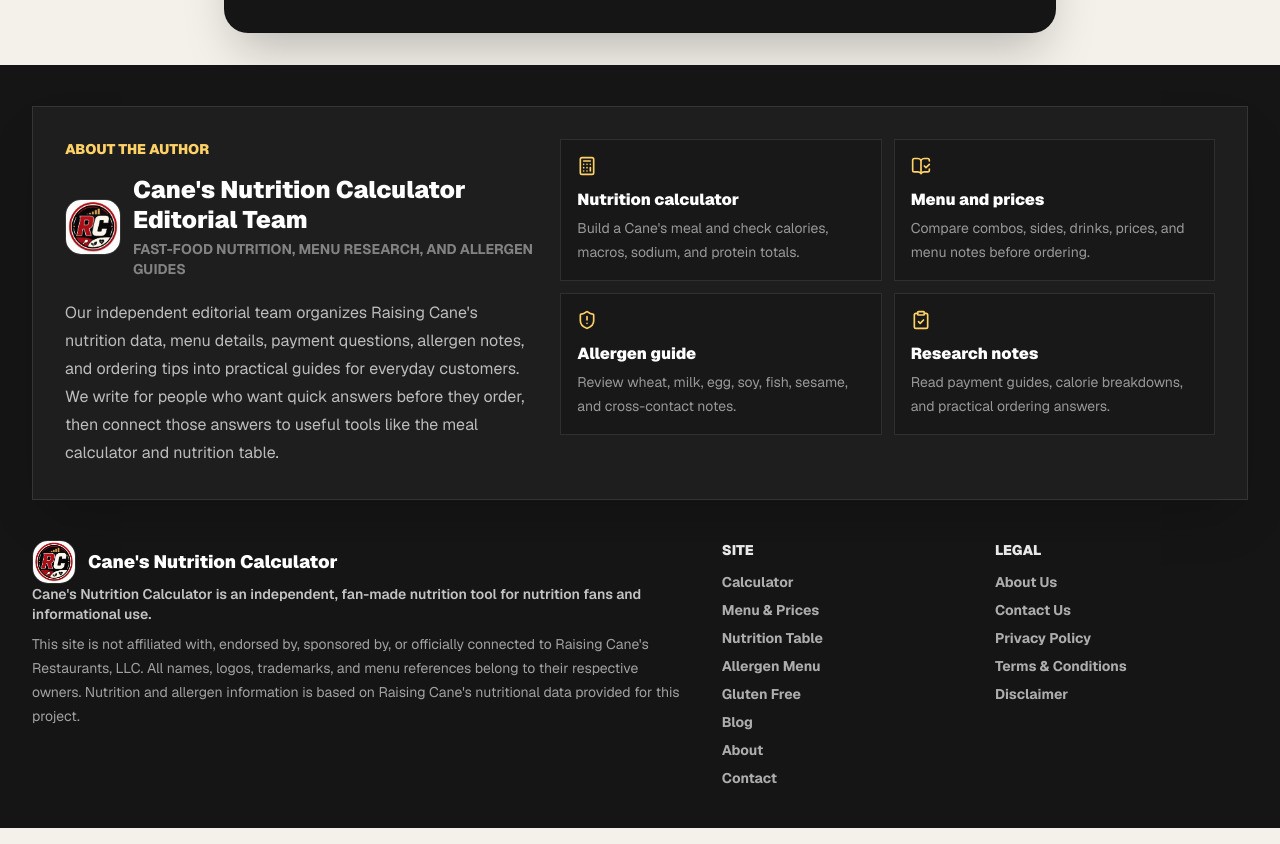
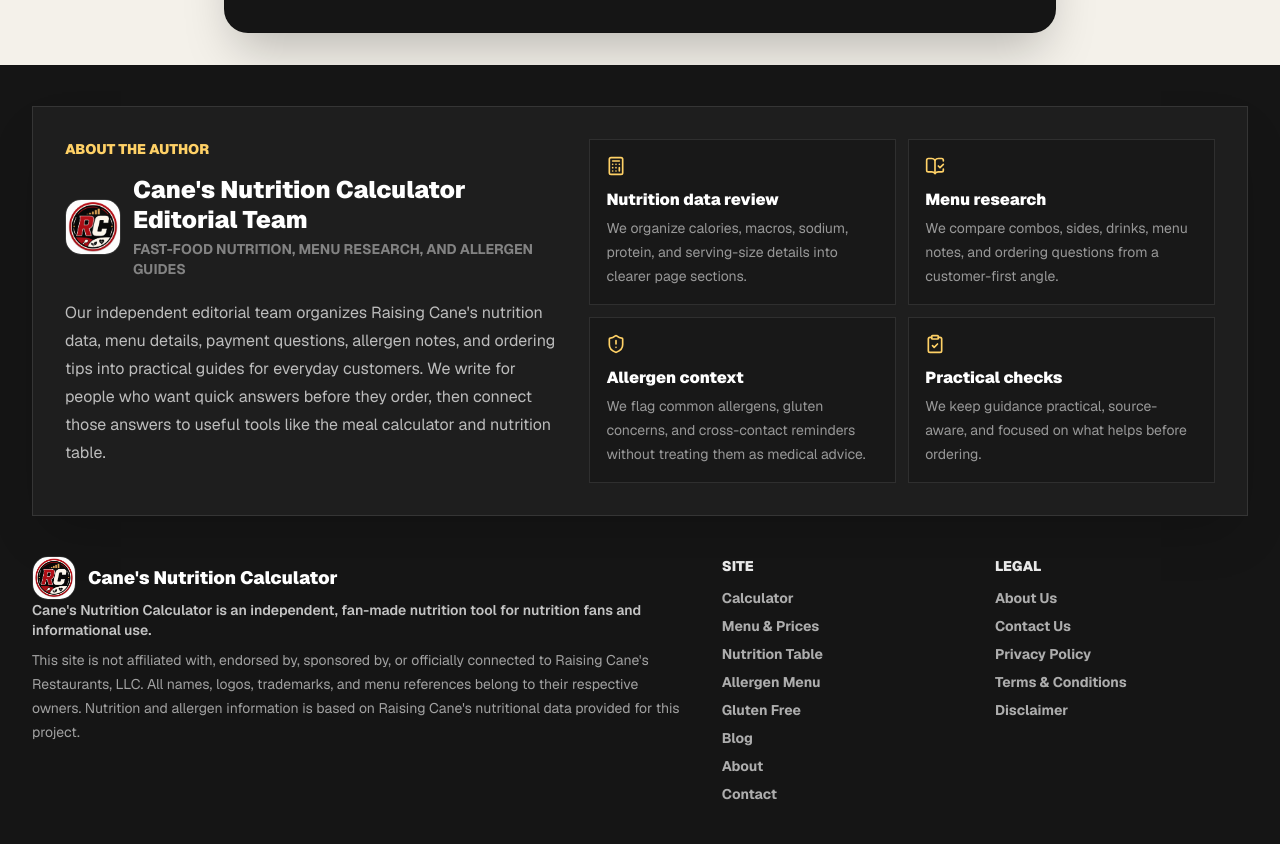
Before and after one commit to timhortonsmenu11-lang/canes-calculator, a Next.js app: page /blog in a window 1280 px wide. Shown: the part 1600-2444 px from the top of the page. Built offline with nearby package versions, Linux system fonts and the light colour scheme.

Commit message:
chnage author bio

```diff
--- a/src/components/SiteChrome.tsx
+++ b/src/components/SiteChrome.tsx
@@ -246,7 +246,7 @@
 function AuthorBio() {
   return (
     <section className="mx-auto mb-10 max-w-7xl border border-white/10 bg-white/[0.04] p-5 text-white shadow-2xl shadow-black/20 sm:p-8">
-      <div className="grid gap-6 lg:grid-cols-[0.72fr_1fr] lg:items-start">
+      <div className="grid gap-6 lg:grid-cols-[0.8fr_1fr] lg:items-start">
         <div>
           <p className="text-sm font-black uppercase text-[#ffd166]">
             About the author
@@ -279,62 +279,50 @@
         </div>
 
         <div className="grid gap-3 sm:grid-cols-2">
-          <Link
-            href="/"
-            className="group border border-white/10 bg-black/20 p-4 transition hover:border-[#d71920]/50 hover:bg-[#d71920]/10"
-          >
+          <div className="border border-white/10 bg-black/20 p-4">
             <Calculator
               aria-hidden="true"
               className="h-5 w-5 text-[#ffd166]"
             />
-            <p className="mt-3 font-black text-white">Nutrition calculator</p>
-            <p className="mt-1 text-sm leading-6 text-white/55 group-hover:text-white/75">
-              Build a Cane&apos;s meal and check calories, macros, sodium, and
-              protein totals.
+            <p className="mt-3 font-black text-white">Nutrition data review</p>
+            <p className="mt-1 text-sm leading-6 text-white/55">
+              We organize calories, macros, sodium, protein, and serving-size
+              details into clearer page sections.
             </p>
-          </Link>
-          <Link
-            href="/raising-canes-menu"
-            className="group border border-white/10 bg-black/20 p-4 transition hover:border-[#d71920]/50 hover:bg-[#d71920]/10"
-          >
+          </div>
+          <div className="border border-white/10 bg-black/20 p-4">
             <BookOpenCheck
               aria-hidden="true"
               className="h-5 w-5 text-[#ffd166]"
             />
-            <p className="mt-3 font-black text-white">Menu and prices</p>
-            <p className="mt-1 text-sm leading-6 text-white/55 group-hover:text-white/75">
-              Compare combos, sides, drinks, prices, and menu notes before
-              ordering.
+            <p className="mt-3 font-black text-white">Menu research</p>
+            <p className="mt-1 text-sm leading-6 text-white/55">
+              We compare combos, sides, drinks, menu notes, and ordering
+              questions from a customer-first angle.
             </p>
-          </Link>
-          <Link
-            href="/allergen-menu"
-            className="group border border-white/10 bg-black/20 p-4 transition hover:border-[#d71920]/50 hover:bg-[#d71920]/10"
-          >
+          </div>
+          <div className="border border-white/10 bg-black/20 p-4">
             <ShieldAlert
               aria-hidden="true"
               className="h-5 w-5 text-[#ffd166]"
             />
-            <p className="mt-3 font-black text-white">Allergen guide</p>
-            <p className="mt-1 text-sm leading-6 text-white/55 group-hover:text-white/75">
-              Review wheat, milk, egg, soy, fish, sesame, and cross-contact
-              notes.
+            <p className="mt-3 font-black text-white">Allergen context</p>
+            <p className="mt-1 text-sm leading-6 text-white/55">
+              We flag common allergens, gluten concerns, and cross-contact
+              reminders without treating them as medical advice.
             </p>
-          </Link>
-          <Link
-            href="/blog"
-            className="group border border-white/10 bg-black/20 p-4 transition hover:border-[#d71920]/50 hover:bg-[#d71920]/10"
-          >
+          </div>
+          <div className="border border-white/10 bg-black/20 p-4">
             <ClipboardCheck
               aria-hidden="true"
               className="h-5 w-5 text-[#ffd166]"
             />
-            <p className="mt-3 font-black text-white">Research notes</p>
-            <p className="mt-1 text-sm leading-6 text-white/55 group-hover:text-white/75">
-              Read payment guides, calorie breakdowns, and practical ordering
-              answers.
+            <p className="mt-3 font-black text-white">Practical checks</p>
+            <p className="mt-1 text-sm leading-6 text-white/55">
+              We keep guidance practical, source-aware, and focused on what
+              helps before ordering.
             </p>
-          </Link>
+          </div>
         </div>
       </div>
     </section>
```
